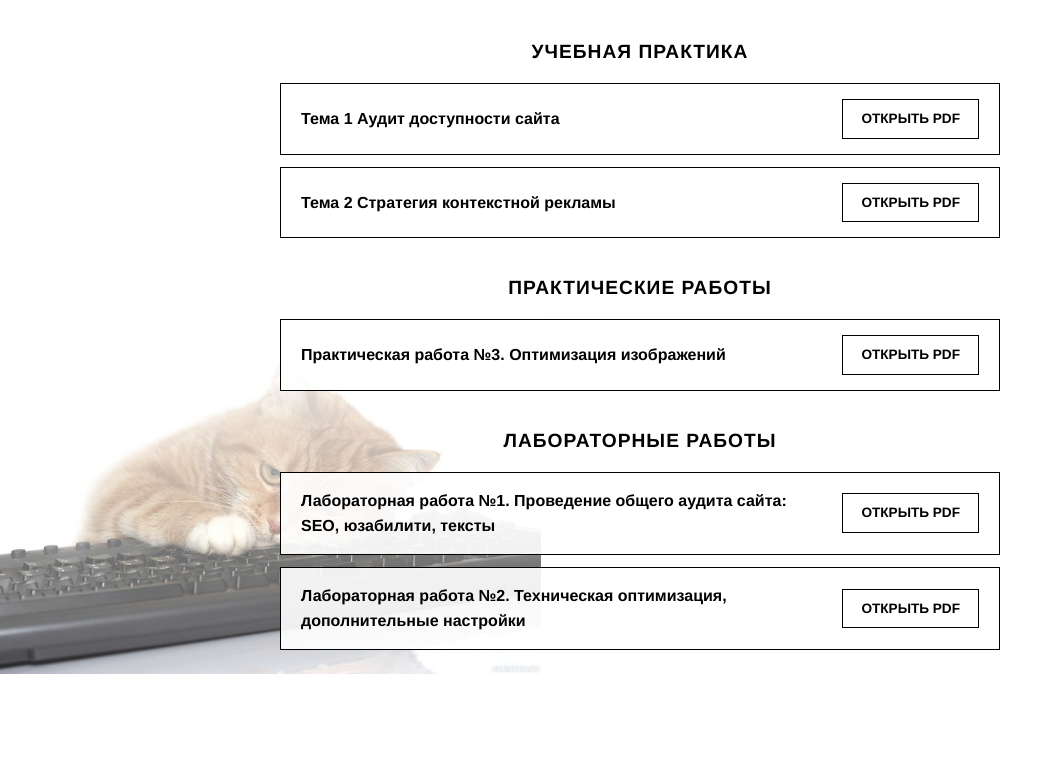
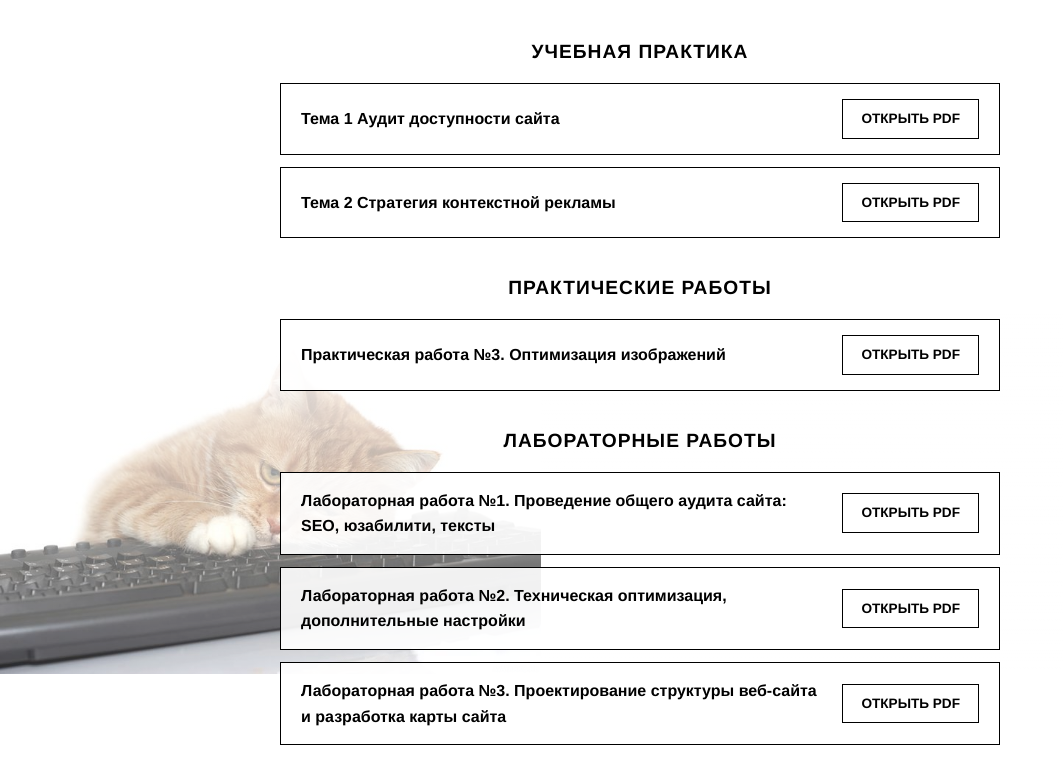
Before and after one commit to VictoriaUsolceva/optimizacia, a plain HTML site: page index.html in a window 1280 px wide. Shown: the part 126-910 px from the top of the page, without its empty margins (0-1063 px from the left). Drawn offline with Linux system fonts and the light colour scheme.

Commit message:
feat: add lab

```diff
--- a/index.html
+++ b/index.html
@@ -193,10 +193,17 @@
           </span>
           <a href="lab2.pdf" target="_blank" class="btn-link">Открыть PDF</a>
         </li>
+
+        <li class="work-item">
+          <span class="work-title"
+            >Лабораторная работа №3. Проектирование структуры веб-сайта и
+            разработка карты сайта
+          </span>
+          <a href="lab3.pdf" target="_blank" class="btn-link">Открыть PDF</a>
+        </li>
       </ul>
     </div>
 
-    <!-- Нижний фоновый блок -->
     <div class="bottom-bg"></div>
   </body>
 </html>
```
Also changed, not shown: 1 other file.
